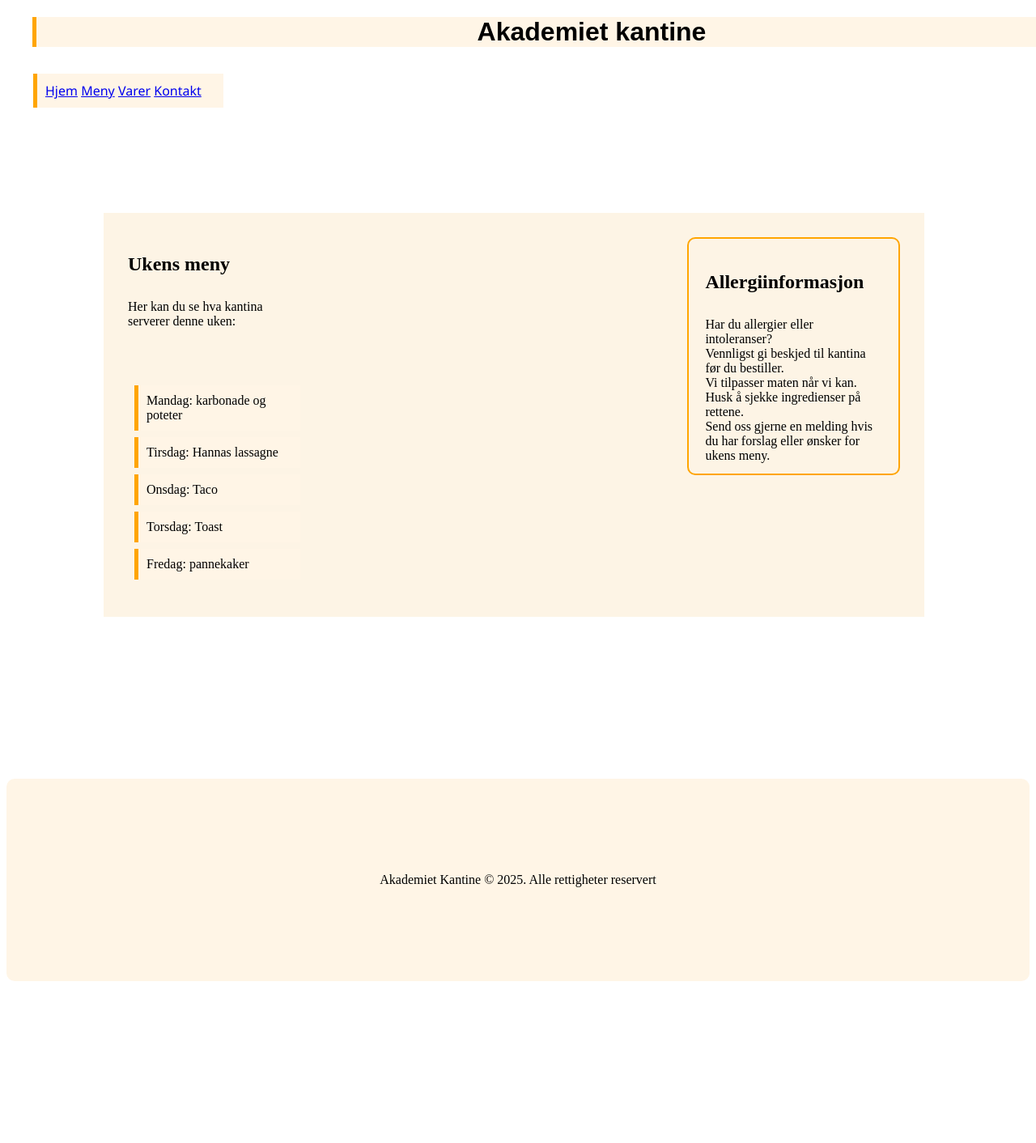
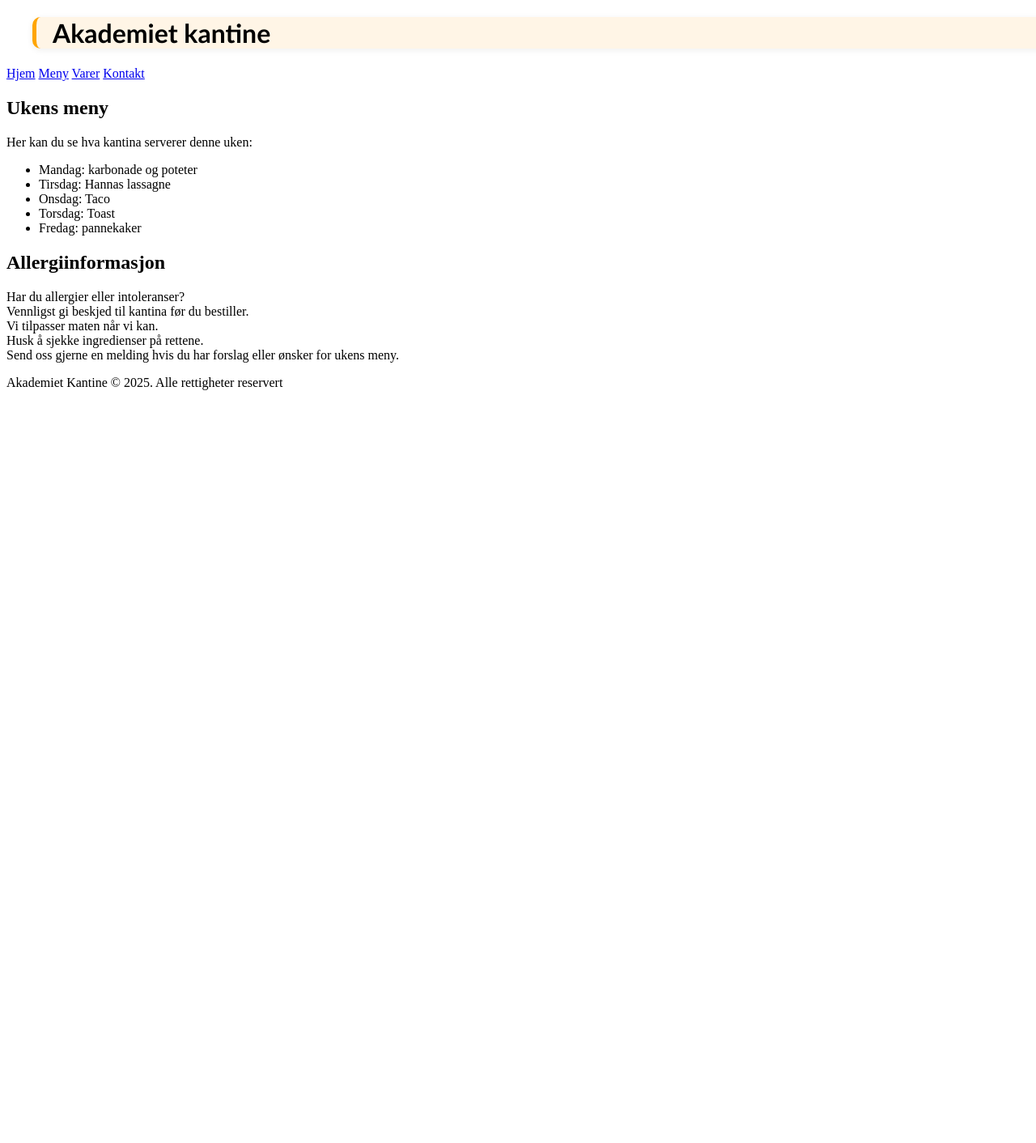
Before and after one commit to mikailtirit/kantinenettside, a Flask app: page /meny in a window 1280 px wide; the page is wider, and only the part inside the window is pictured. Shown: that part at 81% size. After the commit the page ends 482 px from the top of that part, so only its background shows below. Run offline with Flask 3, Linux system fonts and the light colour scheme.

Commit message:
endret font og posesjon på hovedoverskriften

```diff
--- a/static/style.css
+++ b/static/style.css
@@ -1,108 +1,12 @@
 .overskrift {
-    text-align: center;
+    text-align: left;
     border-left: 5px solid orange;
     background-color: #fff5e6;
     width: 1372px;
     border-right: 5px solid orange;
     margin-left: 32px;
-    font-family: Arial, Helvetica, sans-serif;
+    font-family: 'Trebuchet MS', 'Lucida Sans Unicode', 'Lucida Grande', 'Lucida Sans', Arial, sans-serif;
+    border-radius: 10px;
+    box-shadow: 0 2px 8px #0001;
+    padding-left: 20px;
 }
-
-.navbardesign {
-    background-color: #fff5e6;
-    margin: 33px;
-    padding: 10px;
-    border-left: 5px solid orange;
-    width: 210px;
-    font-family: 'Segoe UI', Tahoma, Geneva, Verdana, sans-serif;
-}
-
-
-
-.meny-siden {
-    max-width: 1700px;
-    margin: 130px;
-    padding: 30px;
-    background-color: #fdf4e5;
-    margin-left: 120px;
-}
-
-.meny-siden h2 {
-    text-align: left;
-    margin-bottom: -370px;
-}
-
-.meny-siden p {
-    text-align: left;
-    margin-top: 400px;
-}
-
-.meny-listen {
-    list-style-type: none;
-    padding: 0;
-    margin-top: 70px;
-}
-
-.meny-dag {
-    background-color: #fff5e6;
-    margin: 8px;
-    padding: 10px;
-    border-left: 5px solid orange;
-
-}
-
-
-.nederstetekst {
-    text-align: center;
-    max-width: 1330px;
-    margin: 200px auto;
-    padding: 100px;
-    background-color: #fff5e6;
-    color: black;
-    border-radius: 10px;
-
-}
-
-.varer-siden {
-    text-align: center;
-    margin: 20px;
-}
-
-.varer-boks {
-    background-color: rgba(255, 165, 0, 0.2);
-    border-radius: 10px;
-    padding: 15px;
-    width: 150px;
-    margin: 100px;
-    text-align: center;
-
-}
-
-
-.kontakt-siden {
-    max-width: 600px;
-    margin: 50px auto;
-    background-color: rgba(255, 165, 0, 0.2);
-    padding: 20px;
-    border-radius: 10px;
-    text-align: center;
-}
-
-.kontakt-siden h2 {
-    margin-bottom: 10px;
-}
-
-.meny-container {
-    display: flex; /* gjør at boksene står ved siden av hverandre */
-    gap: 470px;     /* litt mellomrom mellom boksene */
-}
-
-.info-boks {
-
-    border: 2px solid orange;
-    border-radius: 10px;
-    padding: 20px;
-    max-height: 250px;
-    width: 300px;
-
-}
```
